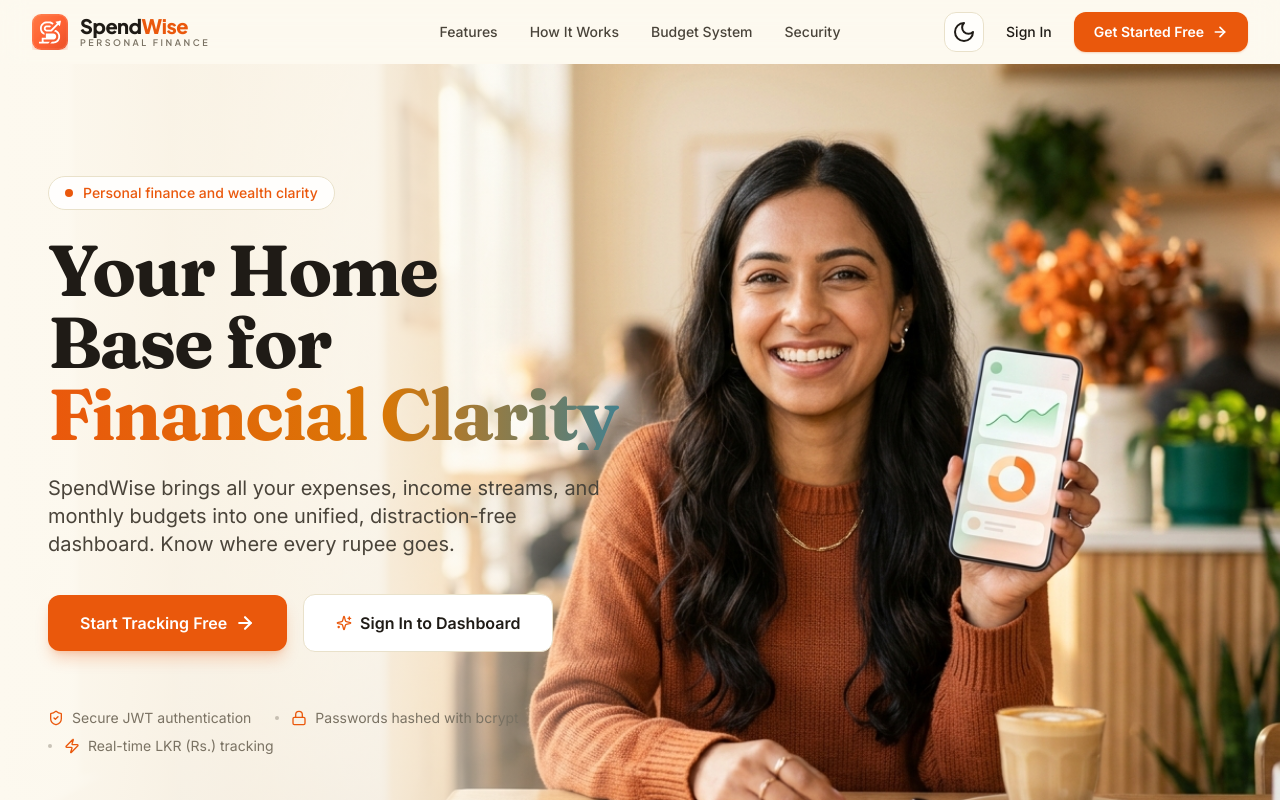
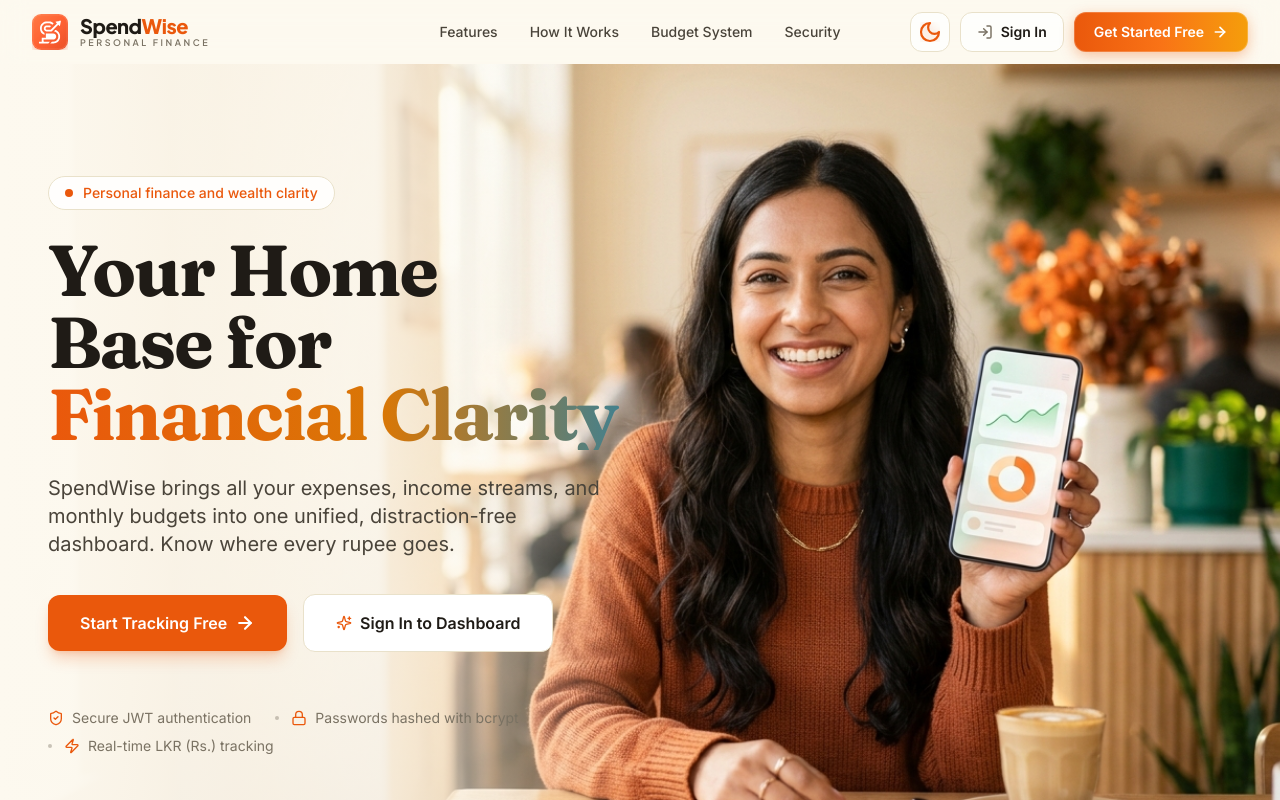
Before and after one commit to tasunthachathunika/spendwise-expense-tracker, a React (Vite) app in the folder frontend/: page / in a window 1280 px wide. Shown: the top 800 px of the page. Built offline with nearby package versions, Linux system fonts and the light colour scheme.

Commit message:
style(navbar): elevate buttons with theme gradients, card depth and professional sign-in

```diff
--- a/frontend/src/components/landing/Navbar.jsx
+++ b/frontend/src/components/landing/Navbar.jsx
@@ -1,6 +1,6 @@
 import React, { useState, useEffect, useRef } from 'react';
 import { Link, useNavigate } from 'react-router-dom';
-import { ArrowRight, Menu, X } from 'lucide-react';
+import { ArrowRight, Menu, X, LogIn } from 'lucide-react';
 import { useAuth } from '../../context/AuthContext';
 import { useScrollDirection } from '../../hooks/useScrollDirection';
 import { useProximity } from '../../hooks/useProximity';
@@ -194,7 +194,7 @@ const Navbar = () => {
           >
             {/* Sliding Pill Highlight Element */}
             <div
-              className="absolute pointer-events-none rounded-lg bg-cream-hover dark:bg-card/60 border border-line/60 transition-[transform,width,height,opacity] duration-250 ease-[cubic-bezier(0.22,1,0.36,1)] motion-reduce:transition-none"
+              className="absolute pointer-events-none rounded-lg bg-card/90 dark:bg-card/80 border border-line shadow-2xs transition-[transform,width,height,opacity] duration-250 ease-[cubic-bezier(0.22,1,0.36,1)] motion-reduce:transition-none"
               style={{
                 transform: `translate3d(${pillStyle.x}px, ${pillStyle.y}px, 0)`,
                 width: `${pillStyle.width}px`,
@@ -222,10 +222,10 @@ const Navbar = () => {
                 >
                   <span>{item.label}</span>
 
-                  {/* 2px Rounded Active Indicator Underline */}
+                  {/* 2.5px Rounded Active Indicator Gradient Underline with soft glow */}
                   <span
-                    className={`absolute bottom-1 left-3 right-3 h-[2px] bg-brand rounded-full transition-transform duration-250 ease-out origin-center pointer-events-none motion-reduce:transition-none ${
-                      isActive ? 'scale-x-100 opacity-100' : 'scale-x-0 opacity-0'
+                    className={`absolute bottom-1 left-3 right-3 h-[2.5px] bg-gradient-to-r from-brand to-amber-500 rounded-full transition-transform duration-250 ease-out origin-center pointer-events-none motion-reduce:transition-none ${
+                      isActive ? 'scale-x-100 opacity-100 shadow-[0_1px_5px_rgba(234,88,12,0.45)]' : 'scale-x-0 opacity-0'
                     }`}
                     aria-hidden="true"
                   />
@@ -236,7 +236,7 @@ const Navbar = () => {
         </div>
 
         {/* Right Column: Desktop Action Buttons (All h-10 matching nav line) */}
-        <div className="hidden lg:flex items-center justify-end gap-2 shrink-0 min-w-0">
+        <div className="hidden lg:flex items-center justify-end gap-2.5 shrink-0 min-w-0">
           <ThemeToggle isNavbarVisible={shouldShow} />
 
           {isAuthenticated ? (
@@ -247,27 +247,28 @@ const Navbar = () => {
                 transform: 'translate3d(var(--tx, 0), var(--ty, 0), 0)',
                 transition: 'transform 150ms cubic-bezier(0.2, 0, 0, 1), background-color 200ms ease, box-shadow 200ms ease',
               }}
-              className="group/cta relative overflow-hidden isolate h-10 px-5 rounded-xl bg-brand hover-fine:bg-brand-dark text-white font-semibold text-sm shadow-sm shadow-brand/25 hover-fine:shadow-md hover-fine:shadow-brand/30 hover-fine:-translate-y-px active:translate-y-0 active:scale-[0.98] inline-flex items-center justify-center gap-2 cursor-pointer whitespace-nowrap focus-visible:outline-none focus-visible:ring-2 focus-visible:ring-brand/50 focus-visible:ring-offset-2 focus-visible:ring-offset-cream"
+              className="group/cta relative overflow-hidden isolate h-10 px-5 rounded-xl bg-gradient-to-r from-brand via-orange-500 to-amber-500 hover-fine:from-brand-dark hover-fine:via-brand hover-fine:to-amber-600 text-white font-semibold text-sm shadow-[0_4px_14px_rgba(234,88,12,0.35)] hover-fine:shadow-[0_6px_22px_rgba(234,88,12,0.45)] hover-fine:-translate-y-px active:translate-y-0 active:scale-[0.98] ring-1 ring-inset ring-white/20 inline-flex items-center justify-center gap-2 cursor-pointer whitespace-nowrap focus-visible:outline-none focus-visible:ring-2 focus-visible:ring-brand/50 focus-visible:ring-offset-2 focus-visible:ring-offset-cream"
             >
               {/* Soft cursor-aware spotlight radial highlight */}
               <div
                 className="pointer-events-none absolute inset-0 rounded-xl transition-opacity duration-200"
                 style={{
                   opacity: 'var(--spotlight-opacity, 0)',
-                  background: 'radial-gradient(120px circle at var(--mx, 50%) var(--my, 50%), rgba(255, 255, 255, 0.22), transparent 60%)',
+                  background: 'radial-gradient(120px circle at var(--mx, 50%) var(--my, 50%), rgba(255, 255, 255, 0.28), transparent 60%)',
                 }}
                 aria-hidden="true"
               />
               <span className="relative z-10">Go to Dashboard</span>
-              <ArrowRight className="relative z-10 w-4 h-4 stroke-[2.5] transition-transform duration-200 hover-fine:group-hover/cta:translate-x-0.5 motion-reduce:transform-none" />
+              <ArrowRight className="relative z-10 w-4 h-4 stroke-[2.5] transition-transform duration-200 hover-fine:group-hover/cta:translate-x-1 motion-reduce:transform-none" />
             </button>
           ) : (
             <>
               <Link
                 to="/login"
-                className="h-10 px-3.5 inline-flex items-center justify-center rounded-lg text-sm font-medium text-ink transition-colors duration-200 cursor-pointer hover-fine:bg-cream-hover dark:hover-fine:bg-card/60 active:scale-[0.97] whitespace-nowrap focus-visible:outline-none focus-visible:ring-2 focus-visible:ring-brand/50 focus-visible:ring-offset-2 focus-visible:ring-offset-cream"
+                className="group/signin h-10 px-4 inline-flex items-center justify-center gap-2 rounded-xl border border-line bg-card/80 dark:bg-card/90 text-sm font-semibold text-ink shadow-xs hover-fine:border-brand/40 hover-fine:bg-card hover-fine:text-brand hover-fine:shadow-sm hover-fine:-translate-y-px active:translate-y-0 active:scale-[0.98] transition-all duration-200 cursor-pointer whitespace-nowrap focus-visible:outline-none focus-visible:ring-2 focus-visible:ring-brand/50 focus-visible:ring-offset-2 focus-visible:ring-offset-cream"
               >
-                Sign In
+                <LogIn className="w-4 h-4 text-ink-soft group-hover/signin:text-brand transition-colors stroke-[2.2]" />
+                <span>Sign In</span>
               </Link>
               <Link
                 ref={ctaRef}
@@ -276,19 +277,19 @@ const Navbar = () => {
                   transform: 'translate3d(var(--tx, 0), var(--ty, 0), 0)',
                   transition: 'transform 150ms cubic-bezier(0.2, 0, 0, 1), background-color 200ms ease, box-shadow 200ms ease',
                 }}
-                className="group/cta relative overflow-hidden isolate h-10 px-5 rounded-xl bg-brand hover-fine:bg-brand-dark text-white font-semibold text-sm shadow-sm shadow-brand/25 hover-fine:shadow-md hover-fine:shadow-brand/30 hover-fine:-translate-y-px active:translate-y-0 active:scale-[0.98] inline-flex items-center justify-center gap-2 cursor-pointer whitespace-nowrap focus-visible:outline-none focus-visible:ring-2 focus-visible:ring-brand/50 focus-visible:ring-offset-2 focus-visible:ring-offset-cream"
+                className="group/cta relative overflow-hidden isolate h-10 px-5 rounded-xl bg-gradient-to-r from-brand via-orange-500 to-amber-500 hover-fine:from-brand-dark hover-fine:via-brand hover-fine:to-amber-600 text-white font-semibold text-sm shadow-[0_4px_14px_rgba(234,88,12,0.35)] hover-fine:shadow-[0_6px_22px_rgba(234,88,12,0.45)] hover-fine:-translate-y-px active:translate-y-0 active:scale-[0.98] ring-1 ring-inset ring-white/20 inline-flex items-center justify-center gap-2 cursor-pointer whitespace-nowrap focus-visible:outline-none focus-visible:ring-2 focus-visible:ring-brand/50 focus-visible:ring-offset-2 focus-visible:ring-offset-cream"
               >
                 {/* Soft cursor-aware spotlight radial highlight */}
                 <div
                   className="pointer-events-none absolute inset-0 rounded-xl transition-opacity duration-200"
                   style={{
                     opacity: 'var(--spotlight-opacity, 0)',
-                    background: 'radial-gradient(120px circle at var(--mx, 50%) var(--my, 50%), rgba(255, 255, 255, 0.22), transparent 60%)',
+                    background: 'radial-gradient(120px circle at var(--mx, 50%) var(--my, 50%), rgba(255, 255, 255, 0.28), transparent 60%)',
                   }}
                   aria-hidden="true"
                 />
                 <span className="relative z-10">Get Started Free</span>
-                <ArrowRight className="relative z-10 w-4 h-4 stroke-[2.5] transition-transform duration-200 hover-fine:group-hover/cta:translate-x-0.5 motion-reduce:transform-none" />
+                <ArrowRight className="relative z-10 w-4 h-4 stroke-[2.5] transition-transform duration-200 hover-fine:group-hover/cta:translate-x-1 motion-reduce:transform-none" />
               </Link>
             </>
           )}
@@ -379,7 +380,7 @@ const Navbar = () => {
                       setMobileMenuOpen(false);
                       navigate('/dashboard');
                     }}
-                    className="w-full py-3 rounded-xl bg-brand text-white text-sm font-semibold shadow-sm shadow-brand/25 flex items-center justify-center gap-2 cursor-pointer active:scale-[0.98] transition-all"
+                    className="w-full py-3 rounded-xl bg-gradient-to-r from-brand via-orange-500 to-amber-500 text-white text-sm font-semibold shadow-md shadow-brand/30 flex items-center justify-center gap-2 cursor-pointer ring-1 ring-inset ring-white/20 active:scale-[0.98] transition-all"
                   >
                     <span>Go to Dashboard</span>
                     <ArrowRight className="w-4 h-4 stroke-[2.5]" />
@@ -389,14 +390,15 @@ const Navbar = () => {
                     <Link
                       to="/login"
                       onClick={() => setMobileMenuOpen(false)}
-                      className="w-full text-center py-3 rounded-xl border border-line bg-card/70 text-sm font-semibold text-ink active:bg-cream-hover active:scale-[0.98] transition-all"
+                      className="w-full text-center py-3 rounded-xl border border-line bg-card/90 text-sm font-semibold text-ink shadow-xs hover:border-brand/40 hover:text-brand flex items-center justify-center gap-2 active:bg-cream-hover active:scale-[0.98] transition-all"
                     >
-                      Sign In
+                      <LogIn className="w-4 h-4 text-brand stroke-[2.2]" />
+                      <span>Sign In</span>
                     </Link>
                     <Link
                       to="/register"
                       onClick={() => setMobileMenuOpen(false)}
-                      className="w-full text-center py-3 rounded-xl bg-brand text-white text-sm font-semibold shadow-sm shadow-brand/25 flex items-center justify-center gap-2 active:scale-[0.98] transition-all"
+                      className="w-full text-center py-3 rounded-xl bg-gradient-to-r from-brand via-orange-500 to-amber-500 text-white text-sm font-semibold shadow-md shadow-brand/30 flex items-center justify-center gap-2 ring-1 ring-inset ring-white/20 active:scale-[0.98] transition-all"
                     >
                       <span>Get Started Free</span>
                       <ArrowRight className="w-4 h-4 stroke-[2.5]" />
--- a/frontend/src/components/landing/ThemeToggle.jsx
+++ b/frontend/src/components/landing/ThemeToggle.jsx
@@ -103,26 +103,26 @@ const ThemeToggle = ({ className = '', isNavbarVisible = true }) => {
         aria-label={isDark ? 'Switch to light mode' : 'Switch to dark mode'}
         aria-pressed={isDark}
         aria-describedby={showTooltip ? tooltipId : undefined}
-        className={`relative w-10 h-10 shrink-0 rounded-xl border border-line bg-card/70 text-ink flex items-center justify-center transition-all duration-200 cursor-pointer shadow-xs hover-fine:border-ink-soft/40 hover-fine:bg-cream-hover hover-fine:text-ink active:scale-[0.97] focus-visible:outline-none focus-visible:ring-2 focus-visible:ring-brand/50 focus-visible:ring-offset-2 focus-visible:ring-offset-cream ${className}`}
+        className={`group/theme relative w-10 h-10 shrink-0 rounded-xl border border-line bg-card/80 dark:bg-card/90 text-ink flex items-center justify-center transition-all duration-200 cursor-pointer shadow-xs hover-fine:border-brand/40 hover-fine:bg-card hover-fine:shadow-sm active:scale-[0.97] focus-visible:outline-none focus-visible:ring-2 focus-visible:ring-brand/50 focus-visible:ring-offset-2 focus-visible:ring-offset-cream ${className}`}
       >
         <div className="relative w-5 h-5 flex items-center justify-center overflow-hidden pointer-events-none">
-          {/* Sun Icon (displayed in dark mode to switch to light) */}
+          {/* Sun Icon (displayed in dark mode with luminous warm amber gold) */}
           <Sun
-            className={`w-5 h-5 text-ink absolute transition-all duration-300 transform motion-reduce:transition-none motion-reduce:transform-none ${
+            className={`w-5 h-5 text-amber-400 absolute transition-all duration-300 transform motion-reduce:transition-none motion-reduce:transform-none drop-shadow-[0_0_6px_rgba(251,191,36,0.45)] ${
               isDark
                 ? 'opacity-100 rotate-0 scale-100'
                 : 'opacity-0 -rotate-90 scale-60 pointer-events-none'
             }`}
-            strokeWidth={2}
+            strokeWidth={2.2}
           />
-          {/* Moon Icon (displayed in light mode to switch to dark) */}
+          {/* Moon Icon (displayed in light mode with vibrant brand warm amber) */}
           <Moon
-            className={`w-4.5 h-4.5 text-ink absolute transition-all duration-300 transform motion-reduce:transition-none motion-reduce:transform-none ${
+            className={`w-4.5 h-4.5 text-brand absolute transition-all duration-300 transform motion-reduce:transition-none motion-reduce:transform-none drop-shadow-[0_0_4px_rgba(234,88,12,0.3)] ${
               isDark
                 ? 'opacity-0 rotate-90 scale-60 pointer-events-none'
                 : 'opacity-100 rotate-0 scale-100'
             }`}
-            strokeWidth={2}
+            strokeWidth={2.2}
           />
         </div>
       </button>
```
